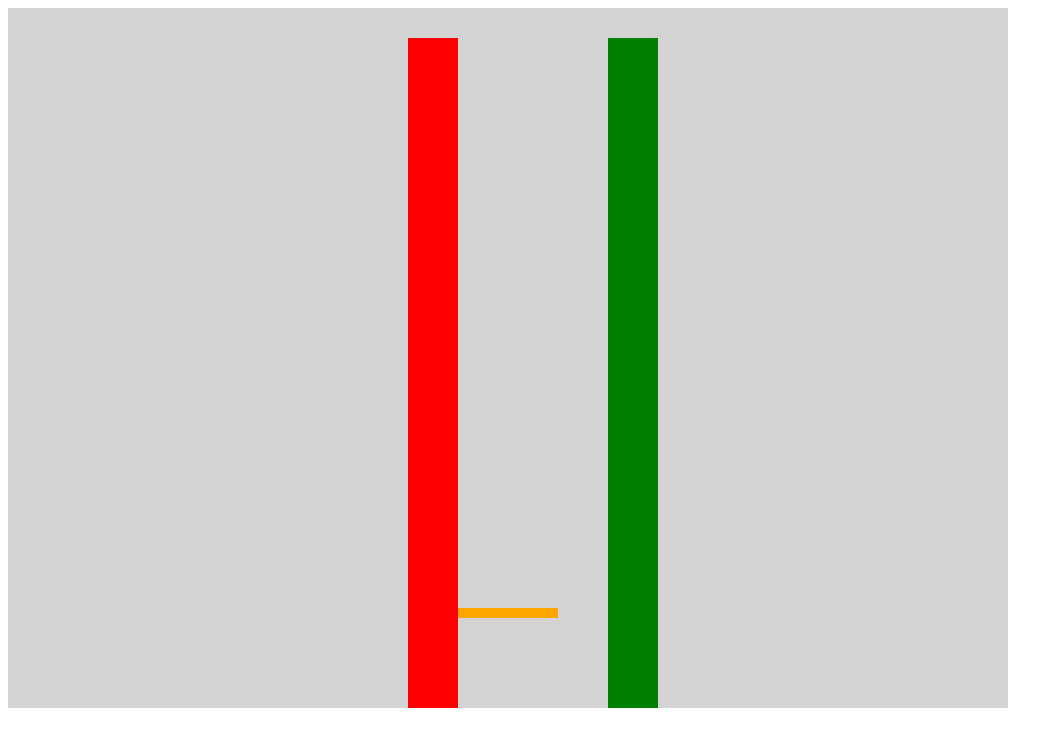
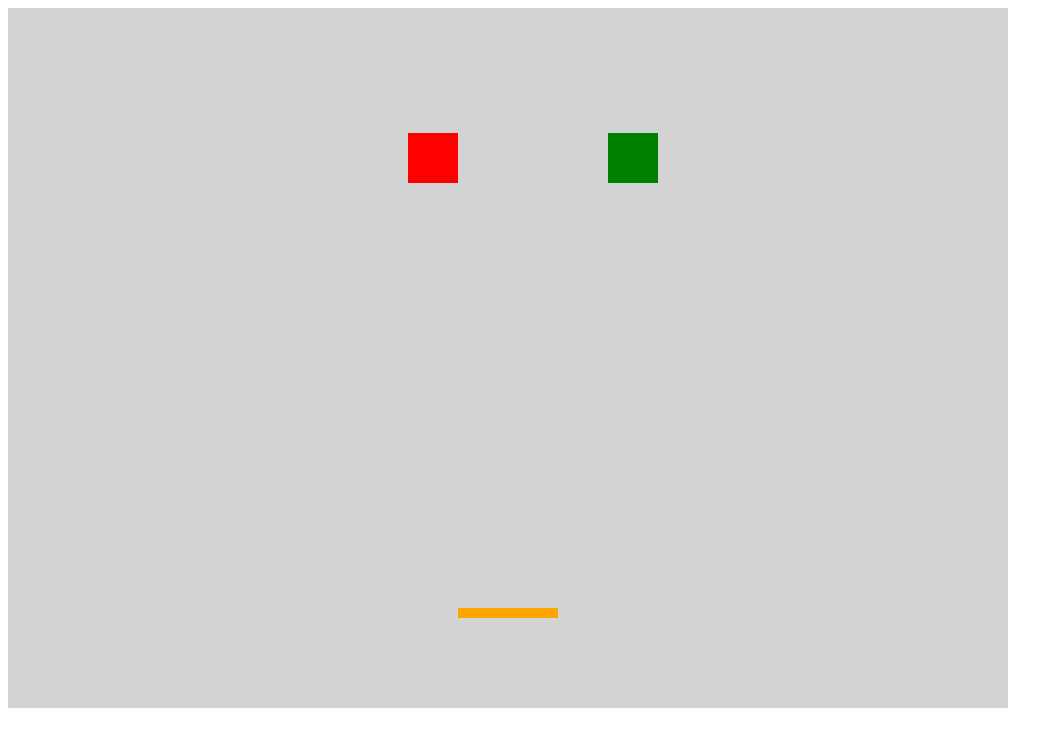
Before and after one commit to sai-yadavalli/it202-project3, a plain HTML site: page index.html in a window 1280 px wide. Shown: the whole page, without its empty margins (0-1063 px from the left). Drawn offline with Linux system fonts and the light colour scheme.

Commit message:
project 2: got objects to move on canvas with edge handling

```diff
--- a/index.html
+++ b/index.html
@@ -28,6 +28,7 @@
             ctx.beginPath();
             ctx.fillStyle = "red";
             ctx.fillRect(harm.x, harm.y, harm.width, harm.height);
+            ctx.closePath();
             ctx.stroke();
         }
 
@@ -35,6 +36,7 @@
             ctx.beginPath();
             ctx.fillStyle = "green";
             ctx.fillRect(benefit.x, benefit.y, benefit.width, benefit.height);
+            ctx.closePath();
             ctx.stroke();
         }
 
@@ -42,11 +44,23 @@
             ctx.beginPath();
             ctx.fillStyle = "orange";
             ctx.fillRect(player.x, player.y, player.width, player.height);
+            ctx.closePath();
             ctx.stroke();
         }
         const draw = () => {
-            harm.y += 10;
-            benefit.y += 10;
+            ctx.clearRect(0,0,c.width,c.height);
+
+            // Updating coordinates of objects
+            harm.y += 5;
+            benefit.y += 5;
+
+            // Edge handling
+            if (harm.y >= c.height || benefit.y >= c.height) {
+                harm.y -= c.height;
+                benefit.y -= c.height;
+            }
+
+            // Draw commands for each object.
             drawHarm(harm.x, harm.y, harm.width, harm.height);
             drawBenefit(benefit.x, benefit.y, benefit.width, benefit.height);
             drawPlayer(player.x, player.y, player.width, player.height)
```
